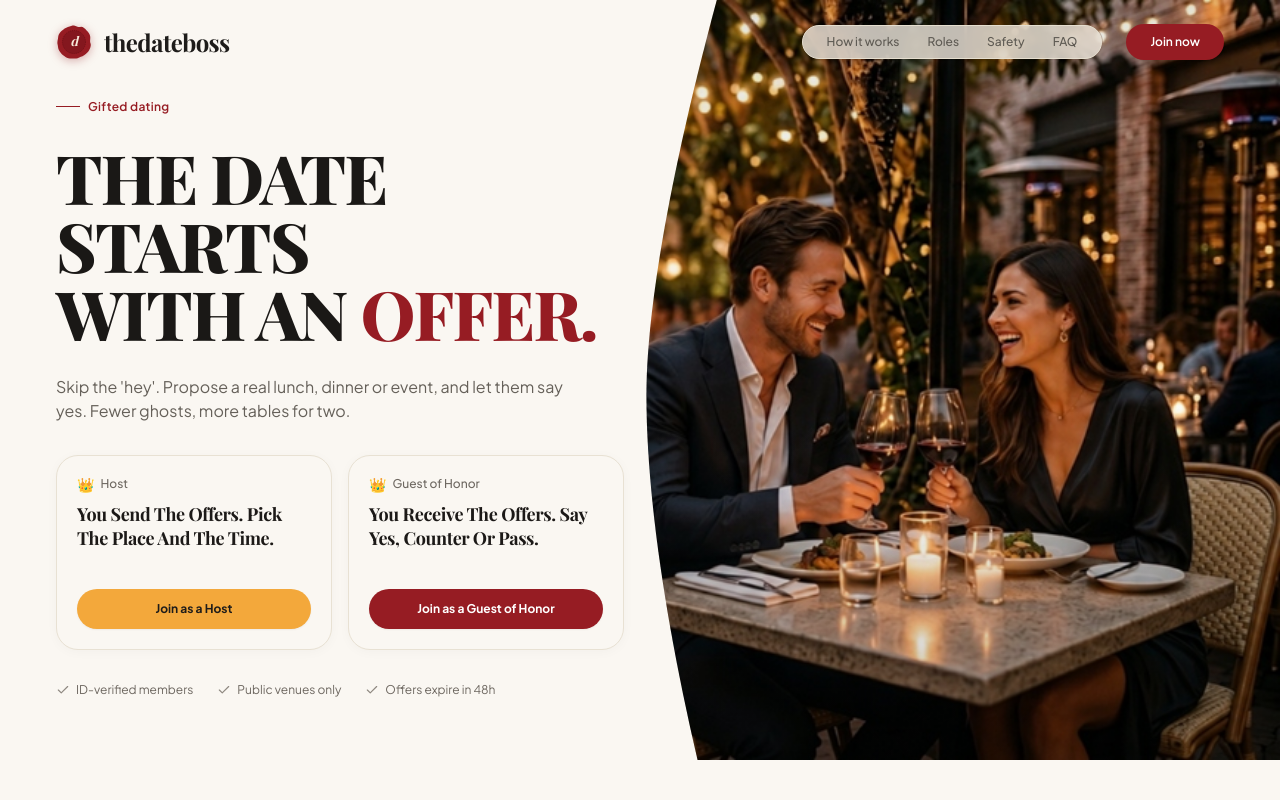
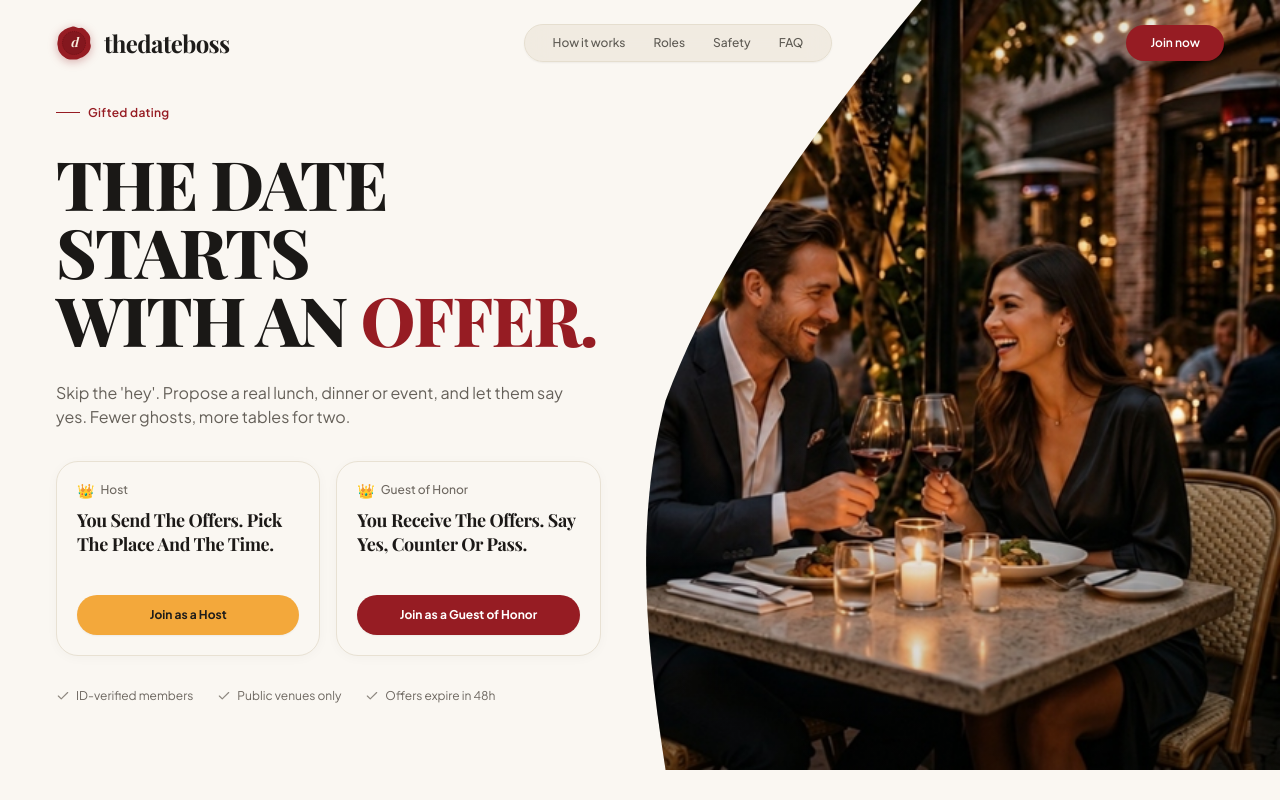
Before and after one commit to robiulsunnyemon/dateboss, a React (Vite) app in the folder frontend/: page / in a window 1280 px wide. Shown: the top 800 px of the page. Built offline with nearby package versions, Linux system fonts and the light colour scheme; a web font is replaced by a local one.

Commit message:
feat: exact sweeping curve photo shape matching user drawing with centered nav capsule on cream background

```diff
--- a/frontend/src/App.tsx
+++ b/frontend/src/App.tsx
@@ -44,18 +44,24 @@ export function App() {
       {/* =========================================================================
           HERO SECTION WRAPPER
           - Contains Header + Left Content + Right Sweeping Curved Photo
-          - Strictly constrained to Hero height (does NOT leak into Section 2!)
+          - The curve starts at top-right (screen ~72%), sweeps down to the left
+            beside the man, leaving the entire navbar capsule on the cream background!
          ========================================================================= */}
-      <section className="relative w-full bg-[#FAF7F2] overflow-hidden min-h-[700px] lg:h-[720px] xl:h-[760px] flex flex-col justify-between">
+      <section className="relative w-full bg-[#FAF7F2] overflow-hidden min-h-[700px] lg:h-[730px] xl:h-[770px] flex flex-col justify-between">
 
-        {/* SVG ClipPath Definition for the exact sweeping convex arc */}
+        {/* SVG ClipPath Definition matching the exact user-drawn shape */}
         <svg width="0" height="0" className="absolute">
           <defs>
-            <clipPath id="heroSweepingArc" clipPathUnits="objectBoundingBox">
-              {/* Curve starts at top (~0.12), bows out to the left (~0.01) at y=0.52, curves to bottom (~0.09) */}
-              <path d="M 0.12, 0
-                       C 0.04, 0.25, 0.01, 0.42, 0.01, 0.52
-                       C 0.01, 0.65, 0.04, 0.82, 0.09, 1
+            <clipPath id="heroUserDrawnArc" clipPathUnits="objectBoundingBox">
+              {/*
+                Container is w-[50%] on the right (x: 50% to 100% of screen).
+                At y = 0: x = 0.44 (screen 72%, to the right of the nav capsule).
+                Sweeps down & left to x = 0.03 (screen 51.5% beside the man).
+                Ends at bottom at x = 0.04 (screen 52%).
+              */}
+              <path d="M 0.44, 0
+                       C 0.28, 0.16, 0.12, 0.34, 0.04, 0.52
+                       C -0.01, 0.68, 0.01, 0.84, 0.04, 1
                        L 1, 1
                        L 1, 0
                        Z" />
@@ -63,11 +69,11 @@ export function App() {
           </defs>
         </svg>
 
-        {/* Right Photo: Fills right half from top: 0 to bottom: 0 of HERO SECTION ONLY */}
+        {/* Right Photo: Fills right half, clipped with the exact sweeping curve */}
         <div className="absolute right-0 top-0 bottom-0 w-[50%] h-full z-10 pointer-events-none hidden lg:block overflow-hidden">
           <div
             className="w-full h-full relative"
-            style={{ clipPath: 'url(#heroSweepingArc)' }}
+            style={{ clipPath: 'url(#heroUserDrawnArc)' }}
           >
             <img
               src="/assets/hero-couple.jpg"
@@ -79,7 +85,7 @@ export function App() {
           </div>
         </div>
 
-        {/* 1. HEADER / NAVIGATION (Floats cleanly across top, z-30) */}
+        {/* 1. HEADER / NAVIGATION BAR (Floats cleanly across top, z-30) */}
         <header className="w-full relative z-30 pt-6 px-6 sm:px-10 lg:px-14">
           <div className="max-w-[1400px] mx-auto flex items-center justify-between">
 
@@ -127,19 +133,18 @@ export function App() {
               </span>
             </div>
 
-            {/* Right: Nav Capsule + Join now Button */}
-            <div className="flex items-center gap-4 sm:gap-6">
-              <nav className="bg-[#EFE9DF]/80 backdrop-blur-md border border-[#E5DECF] rounded-full px-6 py-2 hidden sm:flex items-center gap-7 text-xs font-medium text-[#5F5B54] shadow-sm">
+            {/* Center: Nav Capsule completely on clean cream background */}
+            <nav className="bg-[#EFE9DF]/85 backdrop-blur-md border border-[#E5DECF] rounded-full px-7 py-2.5 hidden md:flex items-center gap-7 text-xs font-medium text-[#5F5B54] shadow-sm">
               <a href="#how-it-works" className="hover:text-[#961C23] transition-colors">How it works</a>
               <a href="#roles" className="hover:text-[#961C23] transition-colors">Roles</a>
               <a href="#safety" className="hover:text-[#961C23] transition-colors">Safety</a>
               <a href="#faq" className="hover:text-[#961C23] transition-colors">FAQ</a>
             </nav>
 
+            {/* Right: Join now Button */}
             <button className="bg-[#961C23] hover:bg-[#7D141A] text-white text-xs font-semibold px-6 py-2.5 rounded-full transition-all shadow-sm hover:shadow shrink-0">
               Join now
             </button>
-            </div>
 
           </div>
         </header>
@@ -147,7 +152,7 @@ export function App() {
         {/* 2. HERO CONTENT (Left text and action cards) */}
         <div className="relative z-20 max-w-[1400px] mx-auto w-full px-6 sm:px-10 lg:px-14 py-8 flex-1 flex flex-col justify-center">
 
-          <div className="w-full lg:w-[52%] xl:w-[50%] space-y-6 sm:space-y-7 pr-2 sm:pr-4">
+          <div className="w-full lg:w-[50%] xl:w-[48%] space-y-6 sm:space-y-7 pr-2 sm:pr-4">
 
             {/* Label: Gifted dating */}
             <div className="flex items-center gap-2">
```
Lines whose indentation alone changed are shown as unchanged.
